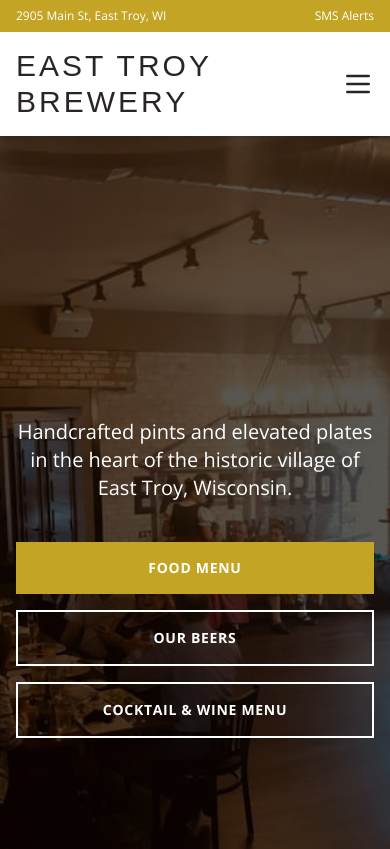
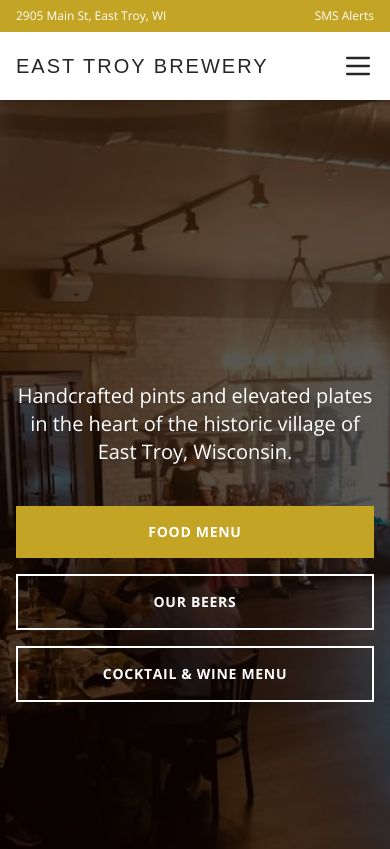
Before and after one commit to easttroy/brewery, a Next.js app: page / in a window 390 px wide. Shown: the top 849 px of the page. Built offline with nearby package versions, Linux system fonts and the light colour scheme; a web font is replaced by a local one.

Commit message:
Header: decrease font-size on small screens.
Prevents header text from bleeding onto a second line.

```diff
--- a/src/components/Header.tsx
+++ b/src/components/Header.tsx
@@ -111,7 +111,7 @@ export default function Header({
 				<Link
 					href="/"
 					onClick={closeMenu}
-					className={`font-serif text-3xl tracking-widest uppercase ${logoTextClass}`}
+					className={`font-serif text-xl sm:text-2xl md:text-3xl leading-9 tracking-widest uppercase whitespace-nowrap ${logoTextClass}`}
 				>
 					East Troy Brewery
 				</Link>
```
Also changed, not shown: 1 other file (tests, documents, lock files or other folders).
